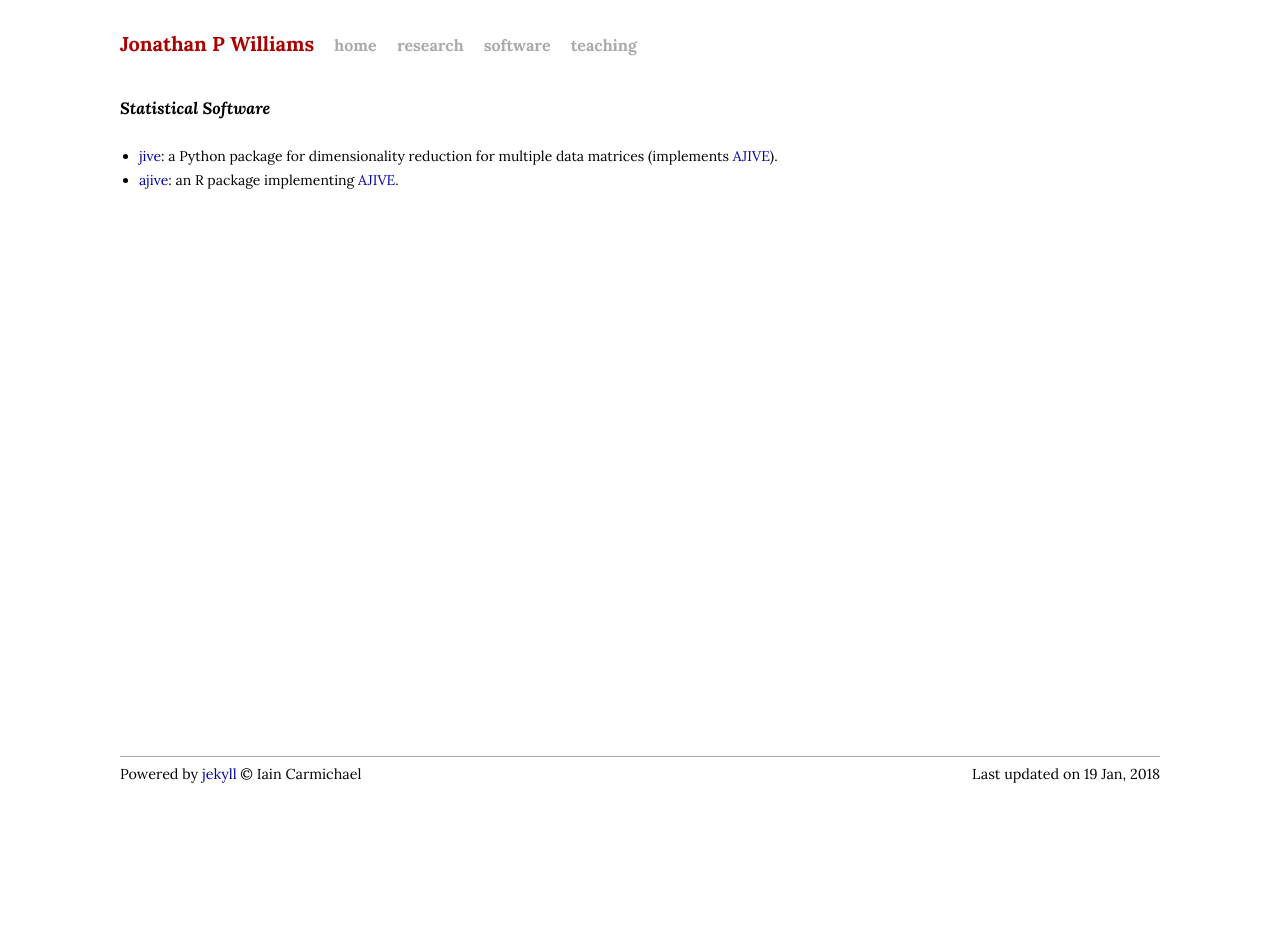
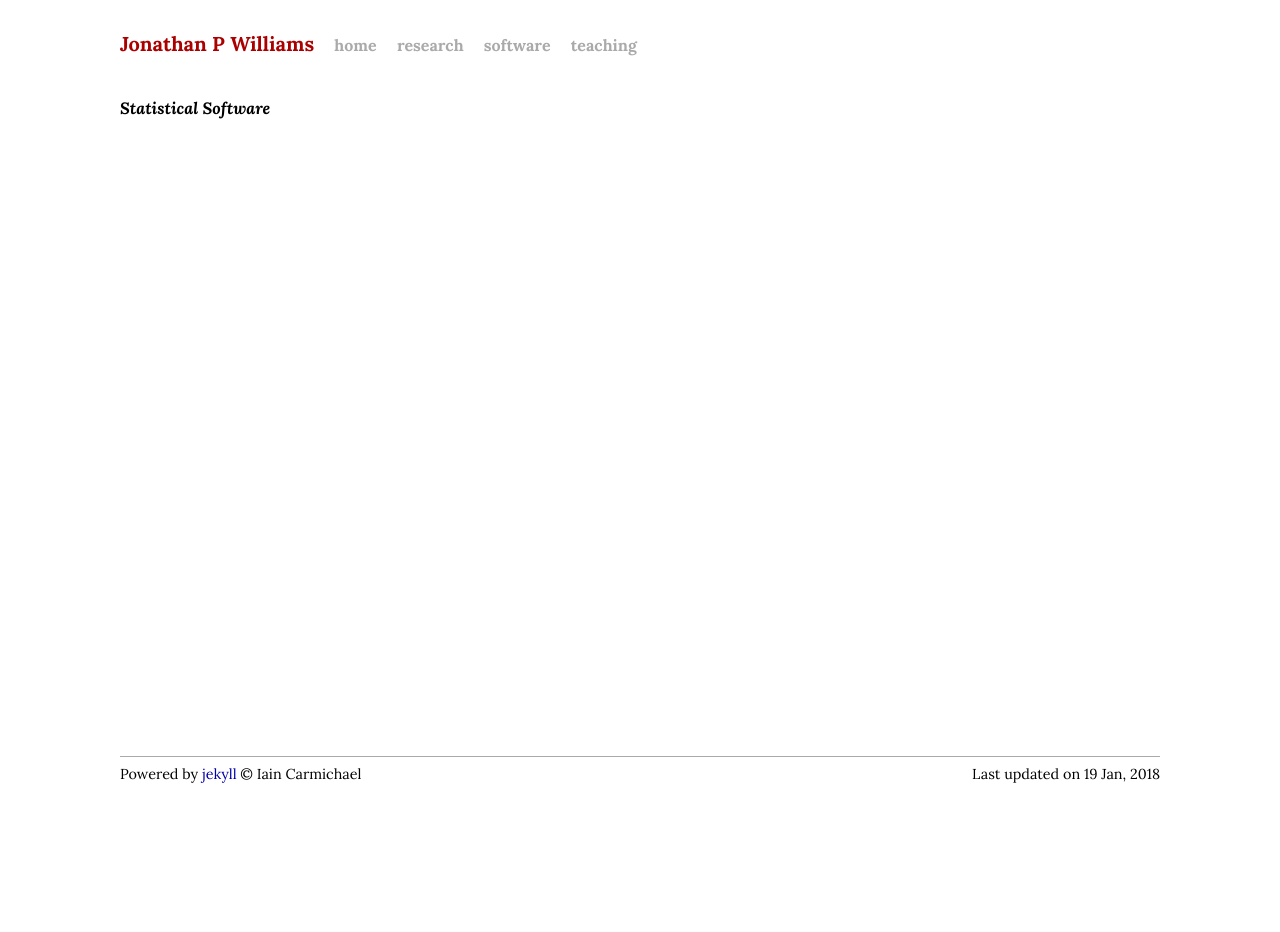
Before and after one commit to jonathanpw/jonathanpw.github.io, a Jekyll site: the page built from software.html, in a window 1280 px wide. Built offline with Jekyll 4.4.1, drawn with Linux system fonts in a browser that asks for light colours.

Commit message:
initialChanges

```diff
--- a/software.html
+++ b/software.html
@@ -4,7 +4,3 @@ title: Jonathan P Williams | Software
 ---
 <h3><i>Statistical Software</i></h3>
 <br>
-<ul>
-    <li> <a href="https://github.com/idc9/py_jive">jive</a>: a Python package for dimensionality reduction for multiple data matrices (implements <a href="https://arxiv.org/pdf/1704.02060.pdf">AJIVE</a>). </li>
-    <li> <a href="https://github.com/idc9/r_jive">ajive</a>: an R package implementing <a href="https://arxiv.org/pdf/1704.02060.pdf">AJIVE</a>. </li>
-</ul>
```
